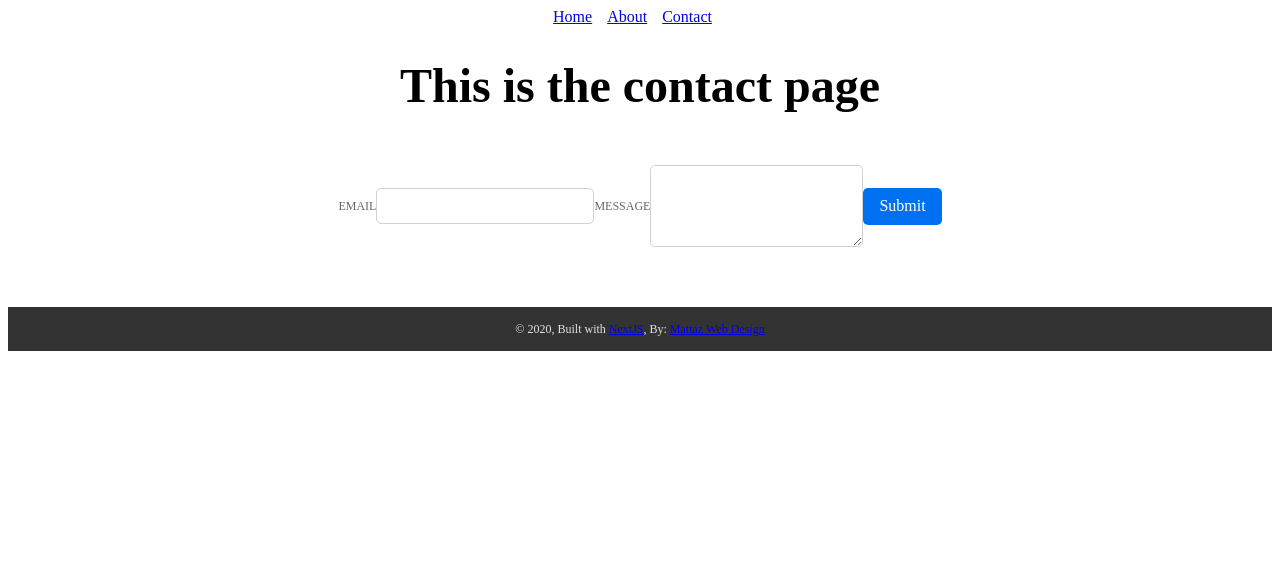
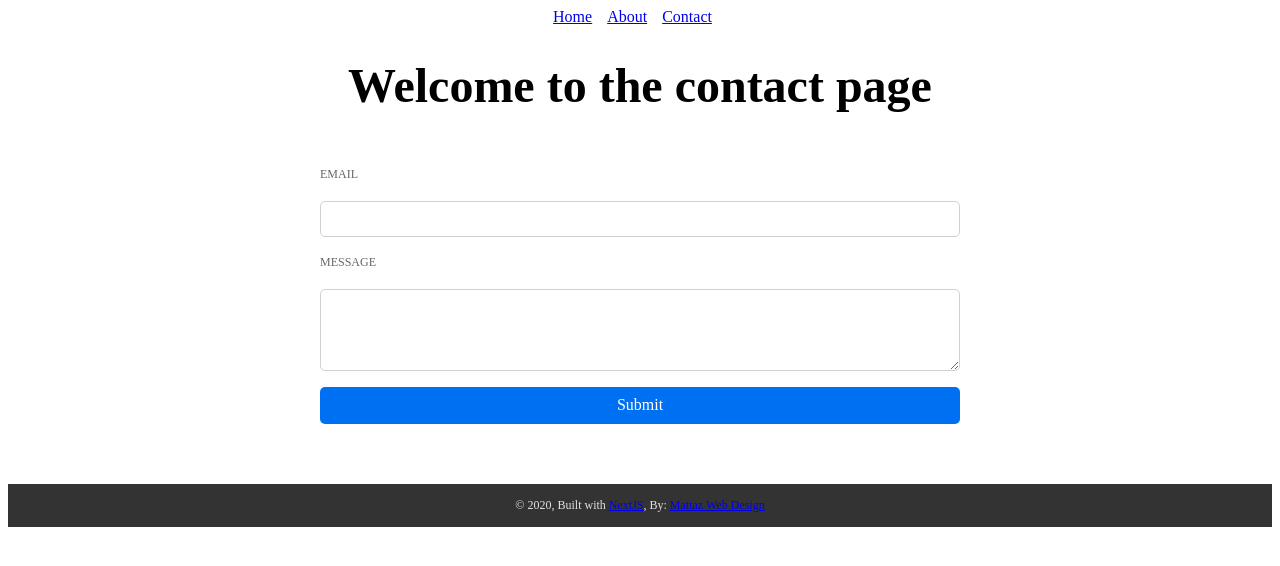
Before and after one commit to Cipher-Coder/next-start, a Next.js app: page /contact in a window 1280 px wide. Shown: the top 566 px of the page. Built offline with nearby package versions, Linux system fonts and the light colour scheme.

Commit message:
Fixed form styles | centered titles

```diff
--- a/components/Contact/ContactForm.module.css
+++ b/components/Contact/ContactForm.module.css
@@ -6,7 +6,7 @@
   line-height: 1.65;
 }
 
-.form-styles {
+.formStyles {
   display: grid;
   grid-row-gap: 1em;
 }
--- a/pages/about.js
+++ b/pages/about.js
@@ -9,6 +9,7 @@ export default function About() {
         <h1>This is the about page</h1>
         <style jsx>{`
           h1 {
+            text-align: center;
             font-size: 3em;
           }
           .mainDiv {
--- a/pages/contact.js
+++ b/pages/contact.js
@@ -7,9 +7,10 @@ export default function Contact() {
     <div className="mainDiv">
       <div>
         <Header />
-        <h1>This is the contact page</h1>
+        <h1>Welcome to the contact page</h1>
         <style jsx>{`
           h1 {
+            text-align: center;
             font-size: 3em;
           }
           .mainDiv {
--- a/pages/index.js
+++ b/pages/index.js
@@ -10,6 +10,7 @@ export default function Index() {
         <h3>This is the Home Page</h3>
         <style jsx>{`
           h1 {
+            text-align: center;
             color: red;
             font-size: 3em;
           }
```
